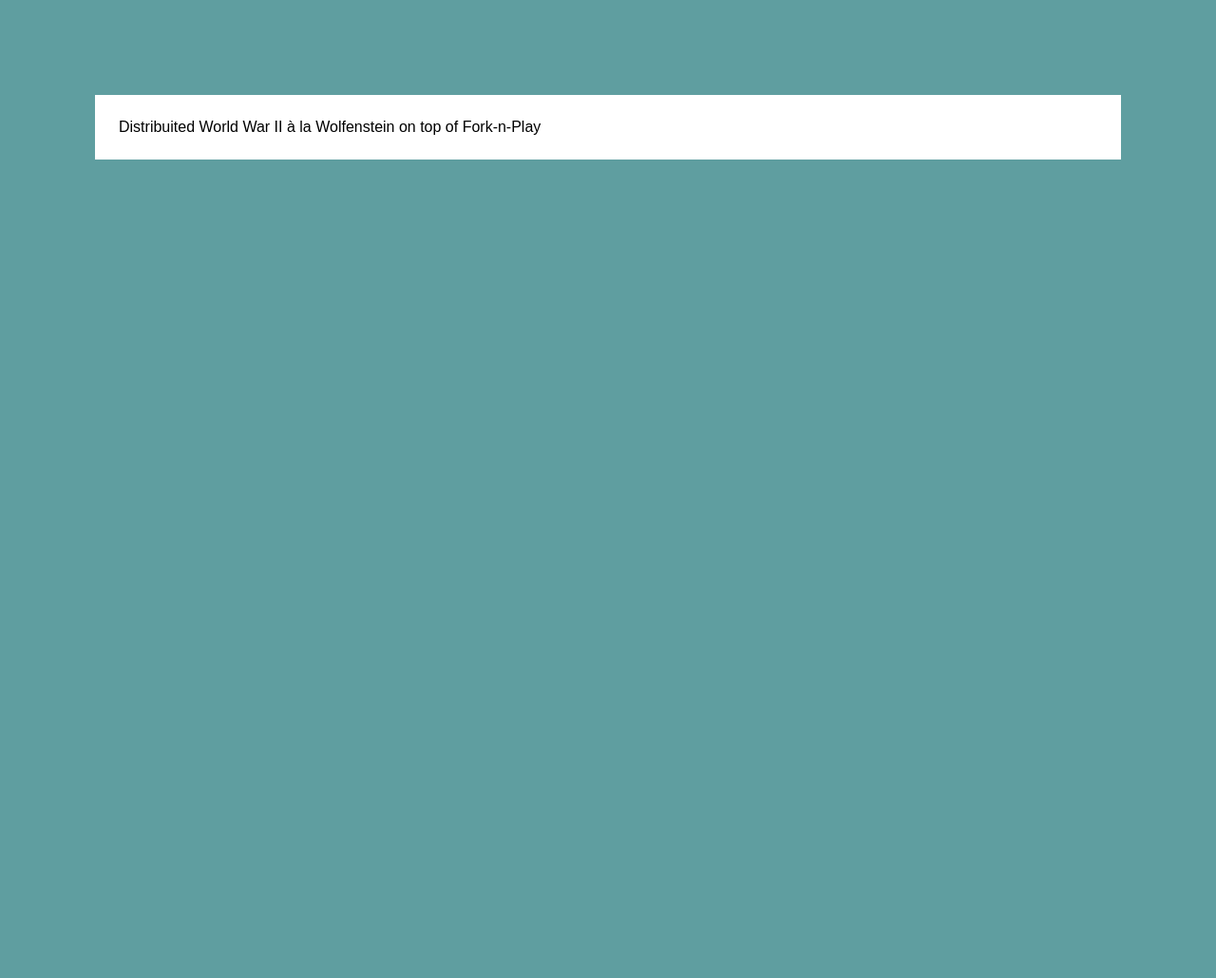
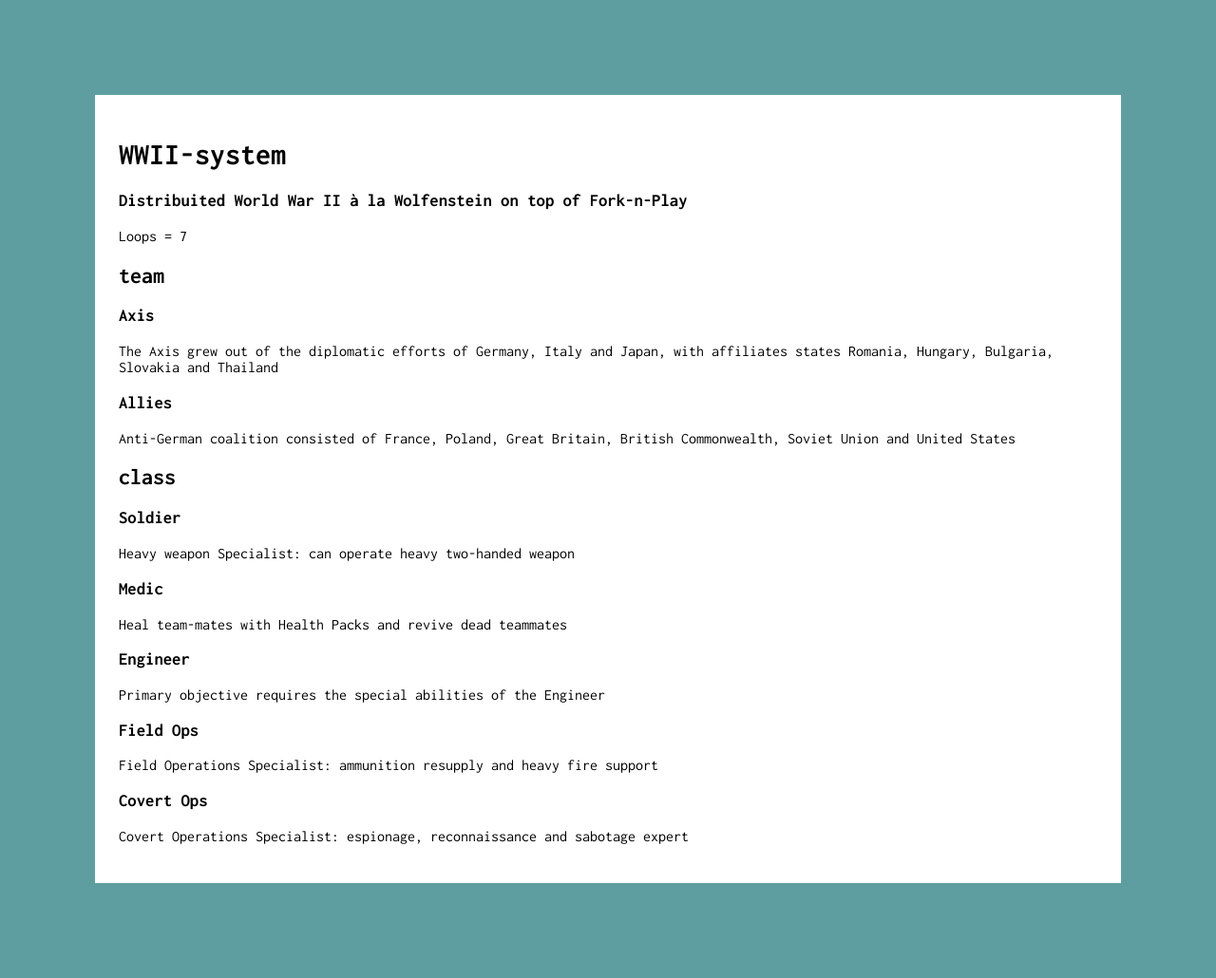
Before and after one commit to Fork-n-Play/WWII-system, a Jekyll site: the page built from index.html, in a window 1280 px wide. Shown: the whole page at 95% size. Built offline with Jekyll 4.4.1, drawn with Linux system fonts in a browser that asks for light colours; before the commit the page ends 900 px from its top, so only the background shows below that.

Commit message:
𝓥1 ⓦork

```diff
--- a/_config.yaml
+++ b/_config.yaml
@@ -12,8 +12,9 @@
   - octokat
   - functions
 
-generation: # maybe location after unit, keep array
-  - unit: # both folder and filename
+setup: # maybe location after unit, keep array
+  - unit:
+      folder: units
       loops: 7
       steps: # steps, ordered
         - team
--- a/_data/units/team.yml
+++ b/_data/units/team.yml
@@ -1,4 +1,6 @@
 axis: # choice hence array
+  name: Axis
   description: The Axis grew out of the diplomatic efforts of Germany, Italy and Japan, with affiliates states Romania, Hungary, Bulgaria, Slovakia and Thailand
 allies:
+  name: Allies
   description: Anti-German coalition consisted of France, Poland, Great Britain, British Commonwealth, Soviet Union and United States
--- a/assets/css/style.sass
+++ b/assets/css/style.sass
@@ -7,6 +7,7 @@
 $m: 50px
 
 body
+  font-family: 'Inconsolata', monospace
   background-color: $bg-color
   padding: $p
 
--- a/index.html
+++ b/index.html
@@ -3,4 +3,24 @@
 layout: default
 scripts: [ index ]
 ---
-{{ site.description }}
+<header>
+  <h1>{{ site.name }}</h1>
+  <h3>{{ site.description }}</h3>
+</header>
+<article>
+{% for acts in site.setup %}
+  {% for act in acts %}
+    {% assign folder = act[1].folder %}
+    {% assign file = act[0] %}
+    Loops = {{ act[1].loops }}<br>
+    {% for step in act[1].steps %}
+      <h2>{{step}}</h2>
+      {% assign subact = site.data[folder][step] %}
+      {% for table in subact %}
+        <h3>{{ table[1].name }}</h3>
+        <p>{{ table[1].description }}</p>
+      {% endfor %}
+    {% endfor %}
+  {% endfor %}
+{% endfor %}
+</article>
```
Also changed, not shown: assets/js/index.coffee (+5 -9 lines), 3 other files.
